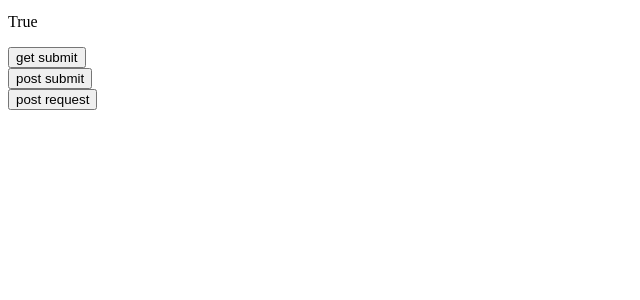
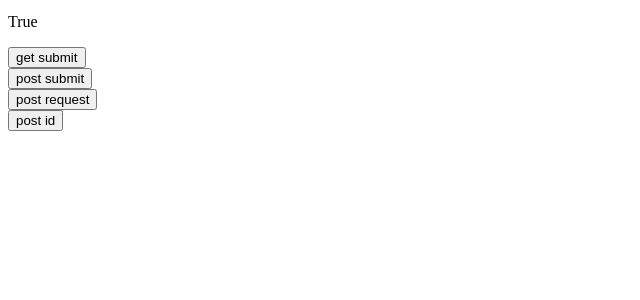
Before and after one commit to yasuo-/flask_gae, a Flask app: page / in a window 1280 px wide. Shown: the part 306-606 px from the top of the page, without its empty margins (0-640 px from the left). Run offline with Flask 2, Linux system fonts and the light colour scheme.

Commit message:
post data update

```diff
--- a/main.py
+++ b/main.py
@@ -36,6 +36,19 @@ def post_request():
     return username + 'Thank you'
 
 
+@app.route('/post2/<post_id>', methods=['POST'])
+def post(post_id):
+    print(post_id)
+    return 'Thanks post: id = %d' % post_id
+
+
+# 型の指定もできる
+@app.route('/post/<int:post_id>', methods=['POST'])
+def post2(post_id):
+    print(post_id)
+    return 'Thanks post: id = %d' % post_id
+
+
 @app.errorhandler(500)
 def server_error(e):
     logging.exception('An error occurred during a request.')
--- a/templates/index.html
+++ b/templates/index.html
@@ -38,5 +38,9 @@
   <form action="/post_request" method="post">
     <button name="username" value="from post">post request</button>
   </form>
+
+  <form action="/post/2" method="post">
+    <button name="post_id" value="10">post id</button>
+  </form>
 </body>
 </html>
```
